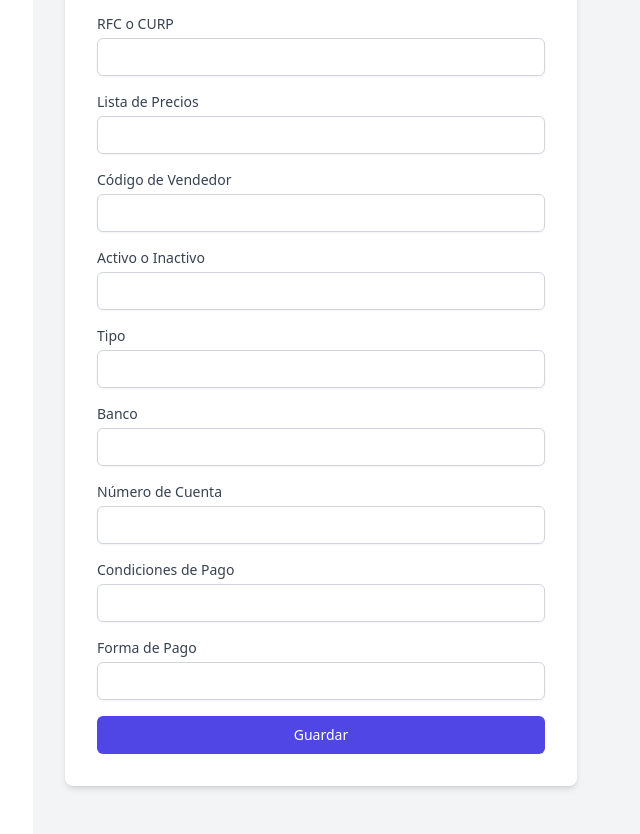
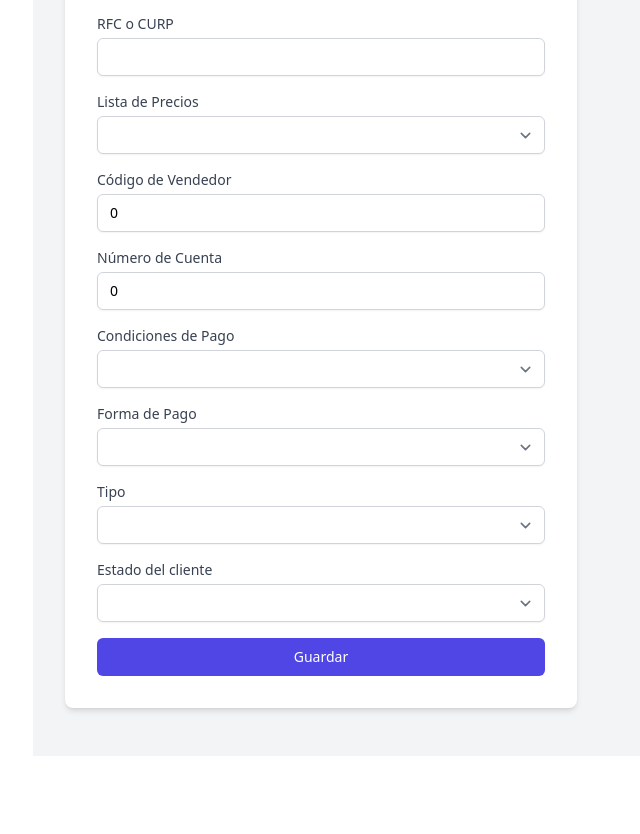
Before and after one commit to DaniDeveloper11/azulERP-Front, a Vue app: page /partners in a window 1280 px wide. Shown: the part 1166-2000 px from the top of the page, without its empty margins (287-927 px from the left). After the commit the page ends 1962 px from the top, so only its background shows below. Built offline with nearby package versions, Linux system fonts and the light colour scheme; sample sign-in values are in the browser's storage.

Commit message:
Partners

```diff
--- a/src/views/partners/partner.vue
+++ b/src/views/partners/partner.vue
@@ -56,37 +56,46 @@
             <label for="partner_licTradNum" class="block text-sm font-medium text-gray-700">RFC o CURP</label>
             <input v-model="partner_licTradNum" id="partner_licTradNum" name="partner_licTradNum" type="text" class="mt-1 px-3 py-2 border border-gray-300 rounded-md shadow-sm focus:outline-none focus:ring-indigo-500 focus:border-indigo-500 block w-full sm:text-sm" />
           </div>
+
           <div class="mb-4">
             <label for="partner_listNum" class="block text-sm font-medium text-gray-700">Lista de Precios</label>
-            <input v-model="partner_listNum" id="partner_listNum" name="partner_listNum" type="number" class="mt-1 px-3 py-2 border border-gray-300 rounded-md shadow-sm focus:outline-none focus:ring-indigo-500 focus:border-indigo-500 block w-full sm:text-sm" />
+            <select v-model="partner_listNum" id="partner_listNum" name="partner_listNum" class="mt-1 px-3 py-2 border border-gray-300 rounded-md shadow-sm focus:outline-none focus:ring-indigo-500 focus:border-indigo-500 block w-full sm:text-sm">
+              <option v-for="price in pricelist" :key="price" :value="price">{{ price }}</option>
+            </select>
           </div>
           <div class="mb-4">
             <label for="partner_slpcode" class="block text-sm font-medium text-gray-700">Código de Vendedor</label>
             <input v-model="partner_slpcode" id="partner_slpcode" name="partner_slpcode" type="number" class="mt-1 px-3 py-2 border border-gray-300 rounded-md shadow-sm focus:outline-none focus:ring-indigo-500 focus:border-indigo-500 block w-full sm:text-sm" />
           </div>
           <div class="mb-4">
-            <label for="partner_validFor" class="block text-sm font-medium text-gray-700">Activo o Inactivo</label>
-            <input v-model="partner_validFor" id="partner_validFor" name="partner_validFor" type="text" class="mt-1 px-3 py-2 border border-gray-300 rounded-md shadow-sm focus:outline-none focus:ring-indigo-500 focus:border-indigo-500 block w-full sm:text-sm" />
-          </div>
-          <div class="mb-4">
-            <label for="partner_type" class="block text-sm font-medium text-gray-700">Tipo</label>
-            <input v-model="partner_type" id="partner_type" name="partner_type" type="text" class="mt-1 px-3 py-2 border border-gray-300 rounded-md shadow-sm focus:outline-none focus:ring-indigo-500 focus:border-indigo-500 block w-full sm:text-sm" />
-          </div>
-          <div class="mb-4">
-            <label for="partner_bank" class="block text-sm font-medium text-gray-700">Banco</label>
-            <input v-model="partner_bank" id="partner_bank" name="partner_bank" type="text" class="mt-1 px-3 py-2 border border-gray-300 rounded-md shadow-sm focus:outline-none focus:ring-indigo-500 focus:border-indigo-500 block w-full sm:text-sm" />
-          </div>
-          <div class="mb-4">
             <label for="partner_bankAccount" class="block text-sm font-medium text-gray-700">Número de Cuenta </label>
             <input v-model="partner_bankAccount" id="partner_bankAccount" name="partner_bankAccount" type="text" class="mt-1 px-3 py-2 border border-gray-300 rounded-md shadow-sm focus:outline-none focus:ring-indigo-500 focus:border-indigo-500 block w-full sm:text-sm" />
           </div>
           <div class="mb-4">
-            <label for="partner_conditionPay" class="block text-sm font-medium text-gray-700">Condiciones de Pago </label>
-            <input v-model="partner_conditionPay" id="partner_conditionPay" name="partner_conditionPay" type="text" class="mt-1 px-3 py-2 border border-gray-300 rounded-md shadow-sm focus:outline-none focus:ring-indigo-500 focus:border-indigo-500 block w-full sm:text-sm" />
+            <label for="partner_conditionPay" class="block text-sm font-medium text-gray-700">Condiciones de Pago</label>
+            <select v-model="partner_conditionPay" id="partner_conditionPay" name="partner_conditionPay" class="mt-1 px-3 py-2 border border-gray-300 rounded-md shadow-sm focus:outline-none focus:ring-indigo-500 focus:border-indigo-500 block w-full sm:text-sm">
+              <option v-for="condition in condicionespago" :key="condition" :value="condition">{{ condition }}</option>
+            </select>
+          </div>
+
+          <div class="mb-4">
+            <label for="partner_methodPay" class="block text-sm font-medium text-gray-700">Forma de Pago</label>
+            <select v-model="partner_methodPay" id="partner_methodPay" name="partner_methodPay" class="mt-1 px-3 py-2 border border-gray-300 rounded-md shadow-sm focus:outline-none focus:ring-indigo-500 focus:border-indigo-500 block w-full sm:text-sm">
+              <option v-for="method in Formapago" :key="method" :value="method">{{ method }}</option>
+            </select>
+          </div>
+
+          <div class="mb-4">
+            <label for="partner_type" class="block text-sm font-medium text-gray-700">Tipo</label>
+            <select v-model="partner_type" id="partner_type" name="partner_type" class="mt-1 px-3 py-2 border border-gray-300 rounded-md shadow-sm focus:outline-none focus:ring-indigo-500 focus:border-indigo-500 block w-full sm:text-sm">
+              <option v-for="type in tipo" :key="type" :value="type.value">{{ type.text }}</option>
+            </select>
           </div>
           <div class="mb-4">
-            <label for="partner_methodPay" class="block text-sm font-medium text-gray-700">Forma de Pago </label>
-            <input v-model="partner_methodPay" id="partner_methodPay" name="partner_methodPay" type="text" class="mt-1 px-3 py-2 border border-gray-300 rounded-md shadow-sm focus:outline-none focus:ring-indigo-500 focus:border-indigo-500 block w-full sm:text-sm" />
+            <label for="partner_validFor" class="block text-sm font-medium text-gray-700">Estado del cliente</label>
+            <select v-model="partner_validFor" id="partner_validFor" name="partner_validFor" class="mt-1 px-3 py-2 border border-gray-300 rounded-md shadow-sm focus:outline-none focus:ring-indigo-500 focus:border-indigo-500 block w-full sm:text-sm">
+              <option v-for="state in status" :key="state.value" :value="state.value">{{ state.text }}</option>
+            </select>
           </div>
 
           <div>
@@ -100,6 +109,9 @@
   </template>
 
   <script>
+  import useAuthStore from '../../store/auth.js';
+import axios from 'axios';
+import Swal from 'sweetalert2';
   export default {
     data() {
       return {
@@ -114,23 +126,51 @@
         partner_phone: '',
         partner_fax: '',
         partner_contactPerson: '',
-        partner_balance: '',
-        partner_creditLine: '',
+        partner_balance: 0,
+        partner_creditLine: 0,
         partner_licTradNum: '',
         partner_listNum: '',
-        partner_slpcode: '',
+        partner_slpcode: 0,
         partner_createDate: '',
         partner_validFor: '',
         partner_type: '',
         partner_bank: '',
-        partner_bankAccount: '',
+        partner_bankAccount: 0,
         partner_conditionPay: '',
         partner_methodPay: '',
+        Formapago: ['Efectivo', 'Transferencia', 'Tarjeta de Crédito', 'Cancelado'],
+        condicionespago: ['Contado', 'Credito'],
+        bancos: ['BBVA', 'EUROS', 'USD', 'BASE', 'Banamex', 'CI BANCO', 'MONEX'],
+        tipo: [
+          { value: 'C', text: 'Cliente' },
+          { value: 'P', text: 'Provedor' },
+        ],
+        pricelist: [
+           'Clientes lista' ,
+           'Provedor lista' ,
+        ],
+        status: [
+          { text: 'ACTIVO', value: 'Y' },
+          { text: 'INACTIVO', value: 'N' },
+        ],
+        clientConsecutive: 1,
+        providerConsecutive: 1,
       };
     },
     methods: {
-        //enviar form
       async submitForm() {
+        const token = localStorage.getItem('token');
+        this.partner_createDate = new Date().toISOString().split('T')[0];
+        if (this.partner_type === 'C') {
+          this.partner_cardcode = `C${String(this.clientConsecutive).padStart(4, '0')}`;
+          this.clientConsecutive++;
+
+        } else if (this.partner_type === 'P') {
+          this.partner_cardcode = `P${String(this.providerConsecutive).padStart(4, '0')}`;
+          this.providerConsecutive++;
+
+        }
+
         const partner = {
           partner_cardcode: this.partner_cardcode,
           partner_cardname: this.partner_cardname,
@@ -161,7 +201,8 @@
           const response = await fetch('http://localhost:3000/partners', {
             method: 'POST',
             headers: {
-              'Content-Type': 'application/json',
+            Authorization: `Bearer ${token}`,
+            'Content-Type': 'application/json',
             },
             body: JSON.stringify(partner),
           });
@@ -185,7 +226,6 @@
         }
       },
       resetForm() {
-        this.partner_id = '';
         this.partner_cardcode = '';
         this.partner_cardname = '';
         this.partner_address = '';
@@ -215,5 +255,4 @@
   </script>
 
   <style scoped>
-
   </style>
```
